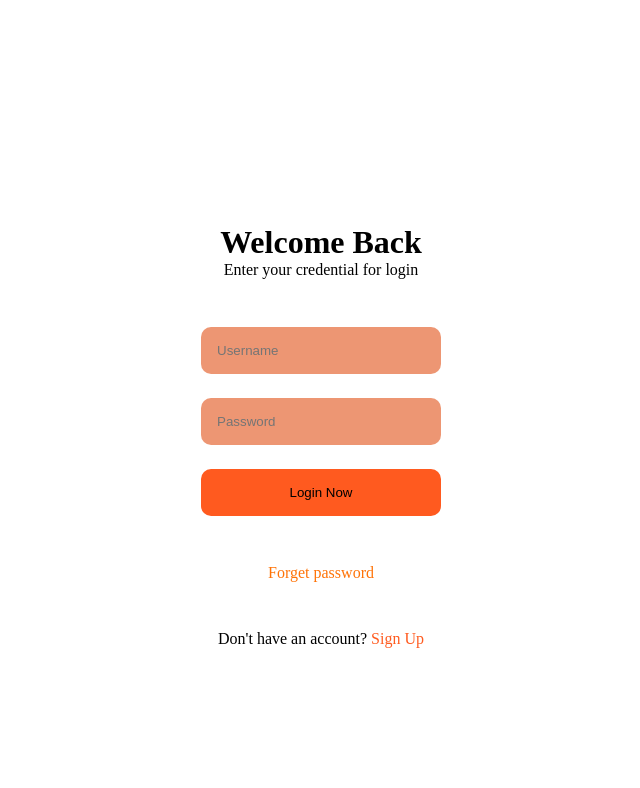
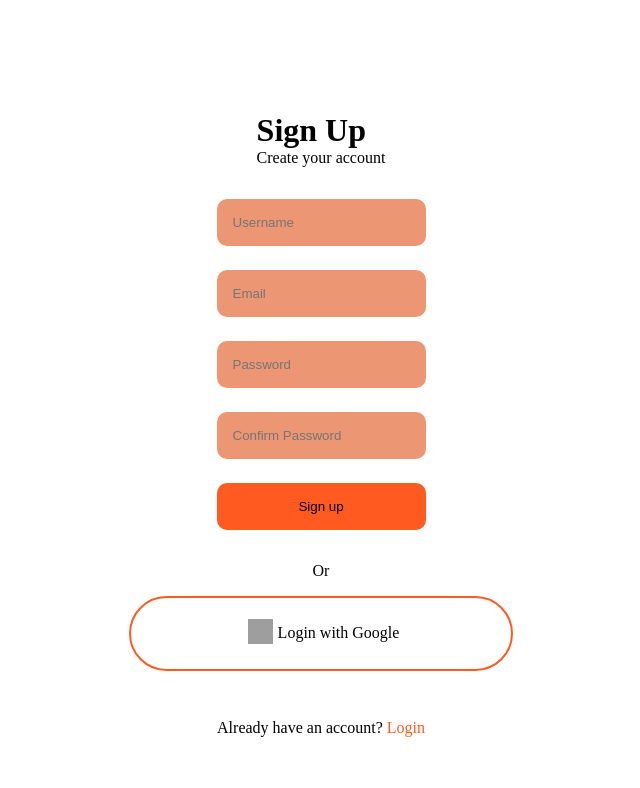
Before and after one commit to sanjana-vi20/project-2, a plain HTML site: page index.html in a window 1280 px wide. Shown: the whole page, without its empty margins (319-959 px from the left). Drawn offline with Linux system fonts and the light colour scheme; grey boxes are pictures that could not be loaded.

Commit message:
Add files via upload

```diff
--- a/index.html
+++ b/index.html
@@ -3,75 +3,103 @@
 <head>
     <meta charset="UTF-8">
     <meta name="viewport" content="width=device-width, initial-scale=1.0">
-  <title>Sign Up</title>
+    <title>SignUp</title>
     <link rel="stylesheet" href="style.css">
-</head>
     <style>
       *{
+    margin: 0px;
     padding: 0px;
-  margin: 0px;
     box-sizing: border-box;
 }
-.loginPage{
+.SignUp{
     height: 100%;
     width: 100%;
-  margin-top: 7rem;
     display: flex;
     flex-direction: column;
     justify-content: center;
     align-items: center;
 }
 .head{
-  text-align: center;
+    padding-top: 7rem;
 }
 .form{
-  margin: 3rem;
+     margin: 2rem;
     display: flex;
     flex-direction: column;
-  justify-content: center;
     gap: 1.5rem;
 }
+
 .username{
+    padding: 1rem;
+    background-color:  rgba(235, 135, 95, 0.875);
+    border: 0px;
     border-radius: 10px;
-  border: 0px;
-  padding: 1rem;
-  background-color: rgba(235, 135, 95, 0.875);
-}
-.password{
-  border-radius: 10px;
-  border: 0px;
-  padding: 1rem;
-  background-color: rgba(235, 135, 95, 0.875);
 }
 .button{
     padding: 1rem;
-  background-color: rgba(255, 68, 0, 0.877);
     border: 0px;
     border-radius: 10px;
-  width: 15rem;
+    background-color: rgba(255, 68, 0, 0.877);
+}
+.image{
+    height:35px;
+    width: 35px;
+    padding: 5px;
+}
+a{
+    text-decoration: none;
+
+}
+.anchor{
+    margin-top: 1rem;
+   border: 2px solid rgba(255, 68, 0, 0.877);
+   padding: 1rem;
+   width: 30%;
+   border-radius: 40px;
+   display: flex;
+   flex-direction: row;
+   justify-content: center;
+}
+.para{
+    padding-top: 10px;
+    color: black;
+}
+@media screen and(max-width: 320px) {
+.anchor{
+    width: 50%;
+}
 }
 .footersection{
-  padding-top: 3rem;
+    padding: 3rem;
 }
-.footersection a{
-  text-decoration: none;
-  color:  rgba(255, 68, 0, 0.877);;
-}
+
+
     </style>
+</head>
 <body>
-  <div class="loginPage">
+    <div class="SignUp">
          <div class="head">
-      <h1>Welcome Back</h1>
-      <p>Enter your credential for login</p>
+            <h1>Sign Up</h1>
+            <p>Create your account</p>
          </div>
          <form action="submit" class="form">
             <input type="username" placeholder="Username" class="username">
-          <input type="password" placeholder="Password" class="password">
-          <a href="#"><input type="button" value="Login Now" class="button"></a>
+            <input type="email" placeholder="Email" class="username" >
+            <input type="password" placeholder="Password" class="username">
+            <input type="password" placeholder="Confirm Password" class="username">
+            <input type="button" value="Sign up" class="button">
          </form>
-   <a href="#" style="color: rgb(255, 115, 7); text-decoration: none;">Forget password</a>
-   <footer class = "footersection">
-     <span>Don't have an account? <a href="Signup page/">Sign Up</a></span>
+         <p>Or</p>
+         <div class="anchor">
+             <div class="img">
+                <img src="https://img.icons8.com/?size=100&id=17949&format=png&color=000000" alt="" class="image">
+             </div>
+             <div class="para">
+                <a href="#" style="color: black;">Login with Google</a>
+             </div>
+         </div>
+        <footer class="footersection">
+            <p>Already have an account? <a href="" style="color:  rgba(255, 68, 0, 0.877);">Login</a></p>
         </footer>
      </div>
 </body>
```
Lines whose indentation alone changed are shown as unchanged.
